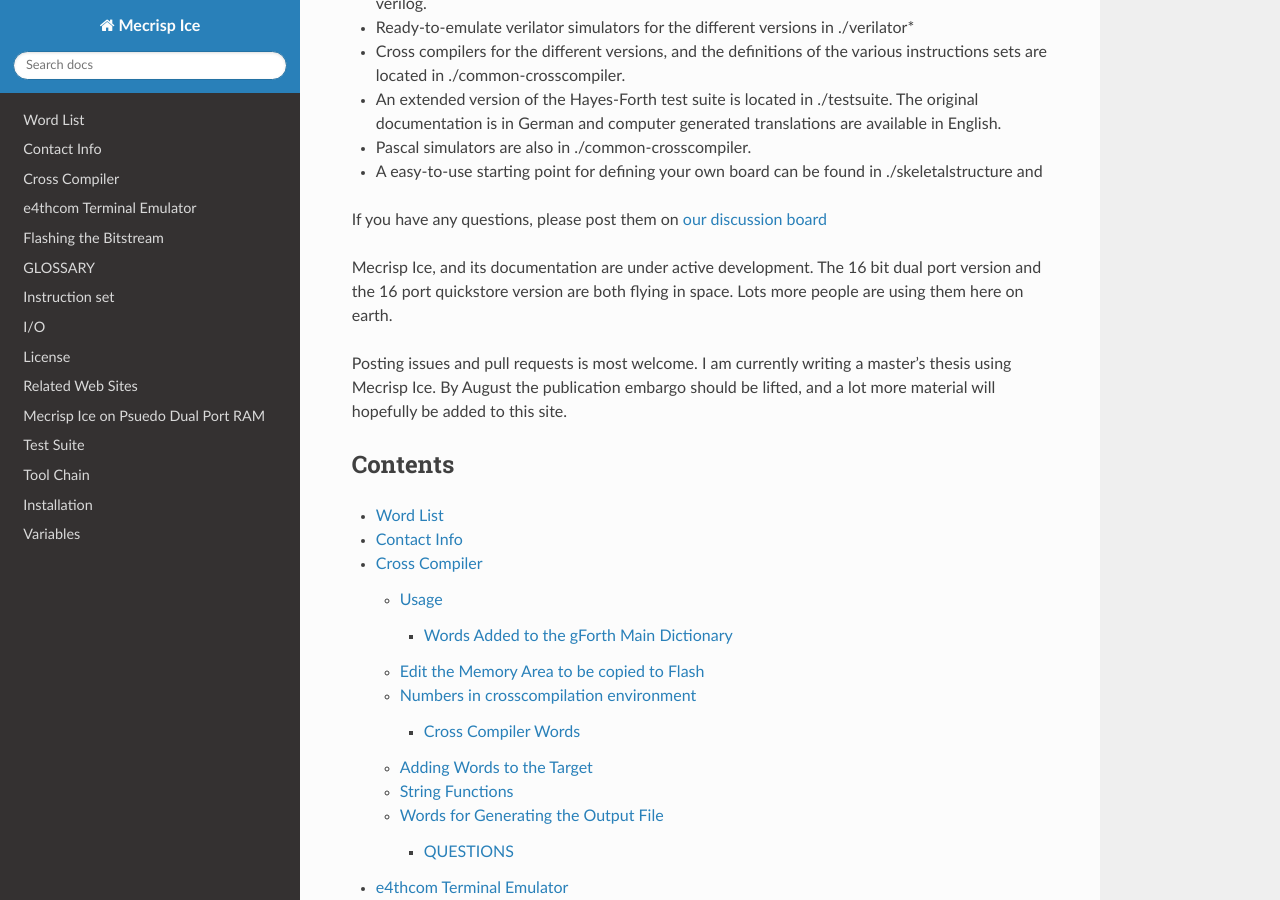
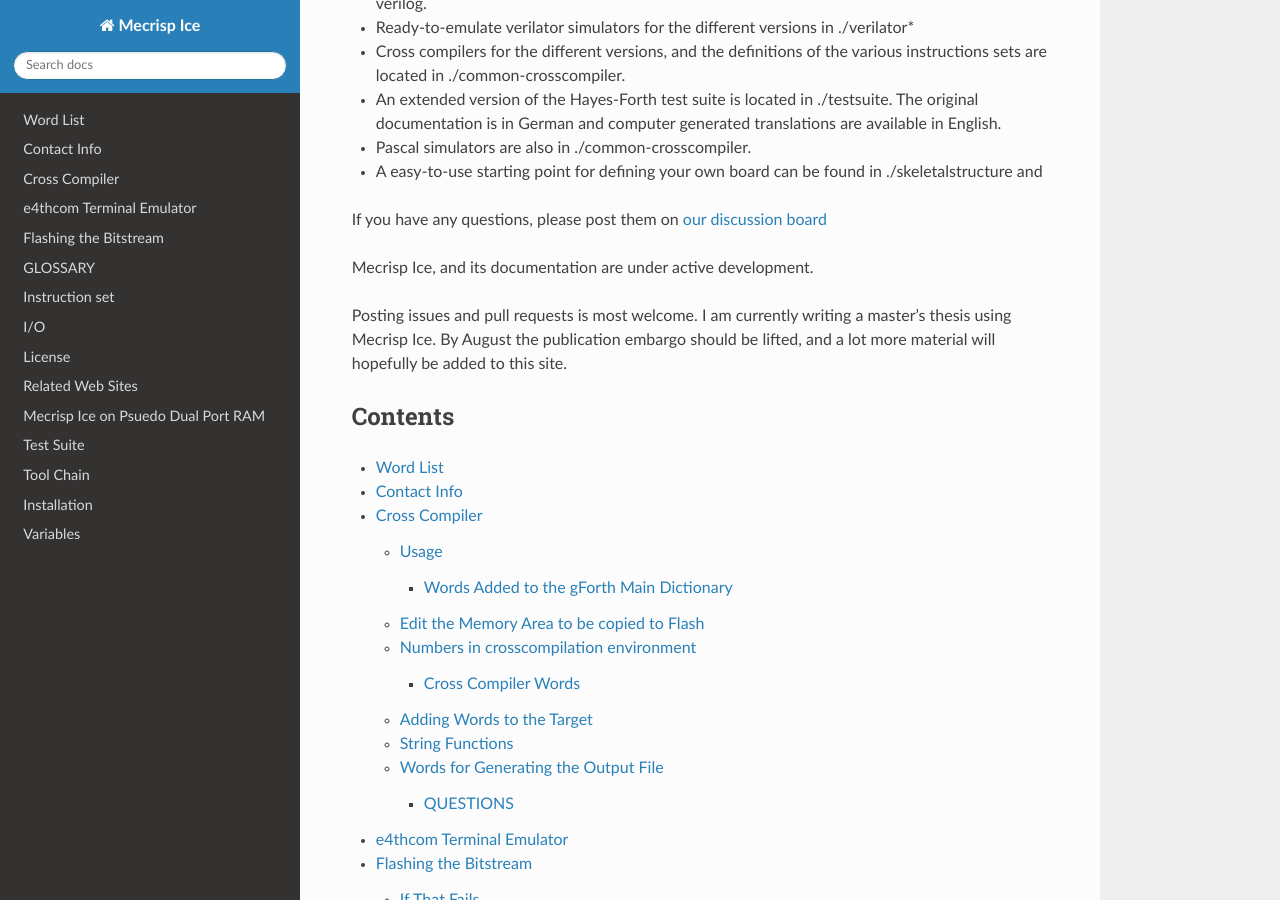
Before and after one commit to PythonLinks/Mecrisp-Ice, a Sphinx documentation site: the page built from docs/source/index.rst, in a window 1280 px wide and 900 px high, scrolled down 640 px. Built offline with Sphinx 7.4.7 and the Read the Docs theme 3.1.0, drawn with Linux system fonts in a browser that asks for light colours.

Commit message:
Update index.rst

```diff
--- a/docs/source/index.rst
+++ b/docs/source/index.rst
@@ -44,7 +44,7 @@
 
 .. note::
 
-Mecrisp Ice, and its documentation are under active development.   The 16 bit dual port version and the 16 port quickstore version are both flying in space.  Lots more people are using  them here on earth.
+Mecrisp Ice, and its documentation are under active development.
 
 Posting issues and pull requests is most welcome.  I am currently writing a master's thesis using Mecrisp Ice. By August the publication embargo should be lifted, and a lot more material will hopefully be added to this site.
 
```
